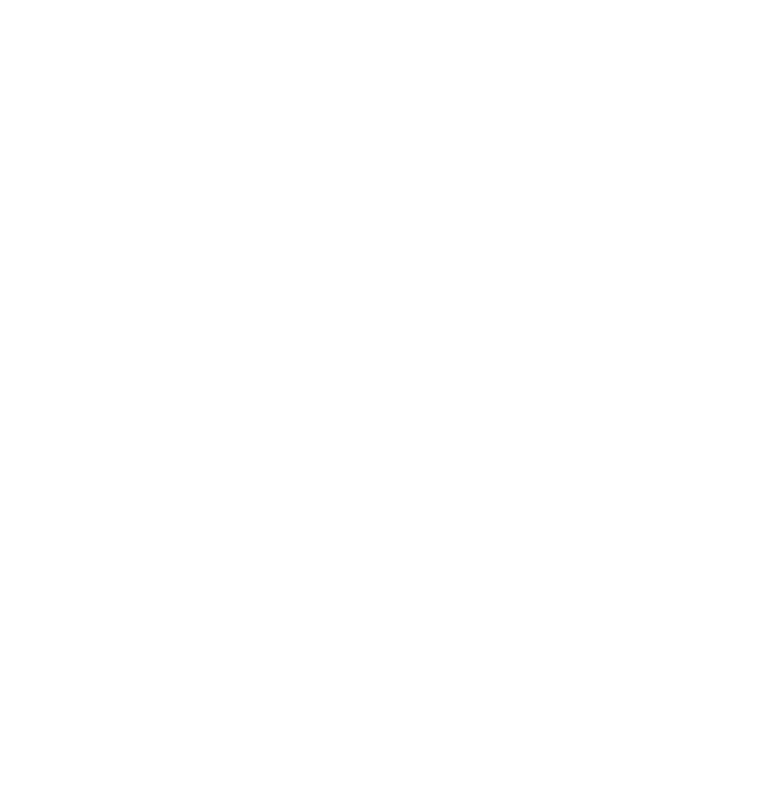
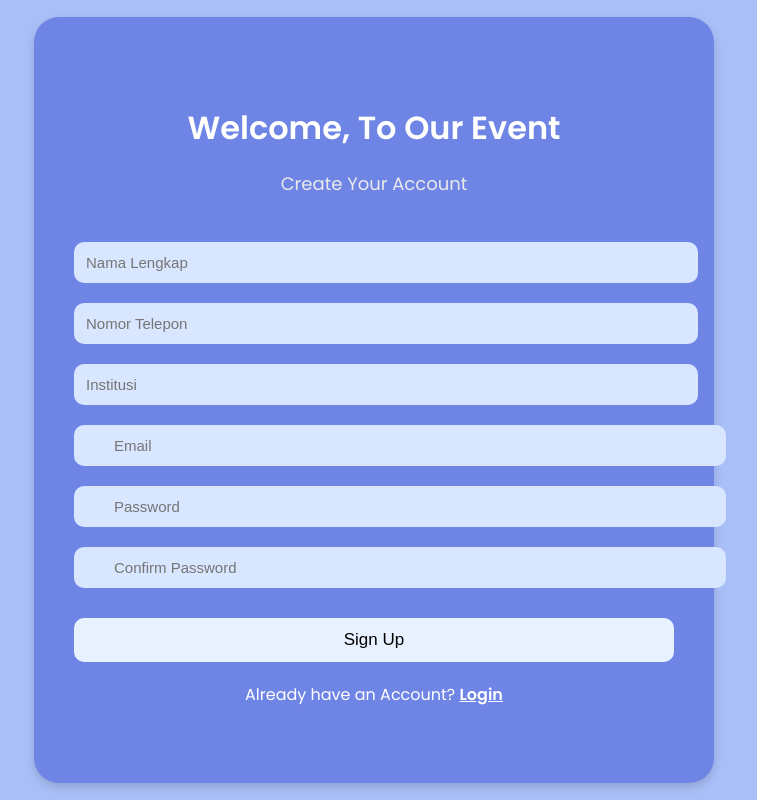
Before and after one commit to GianTechWizard/OursEvent, a PHP site: page /pages/register.html in a window 1280 px wide. Before the commit the part shown is empty. Shown: the whole page, without its empty margins (266-1023 px from the left). Run offline with PHP 8.4, Linux system fonts and the light colour scheme.

Commit message:
register html, css bagian email, pw dan conf pw masih salah length nya

```diff
--- a/Frontend/css/form.css
+++ b/Frontend/css/form.css
@@ -1 +1,90 @@
 /* (opsional) styling khusus form */
+body {
+    margin: 0;
+    font-family: 'Poppins', sans-serif;
+    background: #a9bff7;
+}
+
+.form-container {
+    width: 100%;
+    height: 100vh;
+    display: flex;
+    align-items: center;
+    justify-content: center;
+}
+
+.form-box {
+    width: 60%;
+    max-width: 600px;
+    background: #6f85e6;
+    padding: 60px 40px;
+    border-radius: 25px;
+    box-shadow: 0px 4px 10px rgba(0,0,0,0.15);
+    text-align: center;
+}
+
+.form-title {
+    font-size: 32px;
+    color: #fff;
+    font-weight: 600;
+    margin-bottom: 5px;
+}
+
+.form-subtitle {
+    color: #eaeaea;
+    margin-bottom: 35px;
+    font-size: 18px;
+}
+
+.form-input {
+    width: 100%;
+    padding: 12px;
+    border-radius: 10px;
+    border: none;
+    margin: 10px 0;
+    background: #d8e6ff;
+    outline: none;
+    font-size: 15px;
+}
+
+.input-icon {
+    position: relative;
+}
+
+.input-icon span {
+    position: absolute;
+    top: 14px;
+    left: 12px;
+    opacity: 0.7;
+}
+
+.input-with-icon {
+    padding-left: 40px;
+}
+
+.form-btn {
+    width: 100%;
+    padding: 12px;
+    margin-top: 20px;
+    border-radius: 10px;
+    background: #e8f1ff;
+    border: none;
+    font-size: 17px;
+    cursor: pointer;
+    transition: .2s;
+}
+
+.form-btn:hover {
+    background: #ffffff;
+}
+
+.form-footer {
+    margin-top: 20px;
+    color: #fff;
+}
+
+.form-link {
+    color: #fff;
+    font-weight: 600;
+    text-decoration: underline;
+}
--- a/Frontend/pages/register.html
+++ b/Frontend/pages/register.html
@@ -10,3 +10,49 @@ Backend register_process.php:
 - Encrypt password (password_hash)
 - Insert user ke tabel users
 ============================================================================ -->
+<!DOCTYPE html>
+<html lang="en">
+<head>
+    <meta charset="UTF-8">
+    <meta name="viewport" content="width=device-width, initial-scale=1.0">
+    <title>Register - OursEvent</title>
+    <link rel="stylesheet" href="../css/form.css">
+    <link href="https://fonts.googleapis.com/css2?family=Poppins:wght@300;400;500;600&display=swap" rel="stylesheet">
+
+</head>
+<body>
+
+    <div class="form-container">
+        <div class="form-box">
+
+            <h2 class="form-title">Welcome, To Our Event</h2>
+            <p class="form-subtitle">Create Your Account</p>
+
+            <form action="#" method="POST">
+
+                <input type="text" class="form-input" placeholder="Nama Lengkap" required>
+
+                <input type="text" class="form-input" placeholder="Nomor Telepon" required>
+
+                <input type="text" class="form-input" placeholder="Institusi" required>
+
+                <input type="email" class="form-input input-with-icon" placeholder="Email" required>
+
+                <input type="password" class="form-input input-with-icon" placeholder="Password" required>
+
+                <input type="password" class="form-input input-with-icon" placeholder="Confirm Password" required>
+
+                <button type="submit" class="form-btn">Sign Up</button>
+
+            </form>
+
+            <p class="form-footer">
+                Already have an Account?
+                <a href="login.html" class="form-link">Login</a>
+            </p>
+
+        </div>
+    </div>
+
+</body>
+</html>
```
